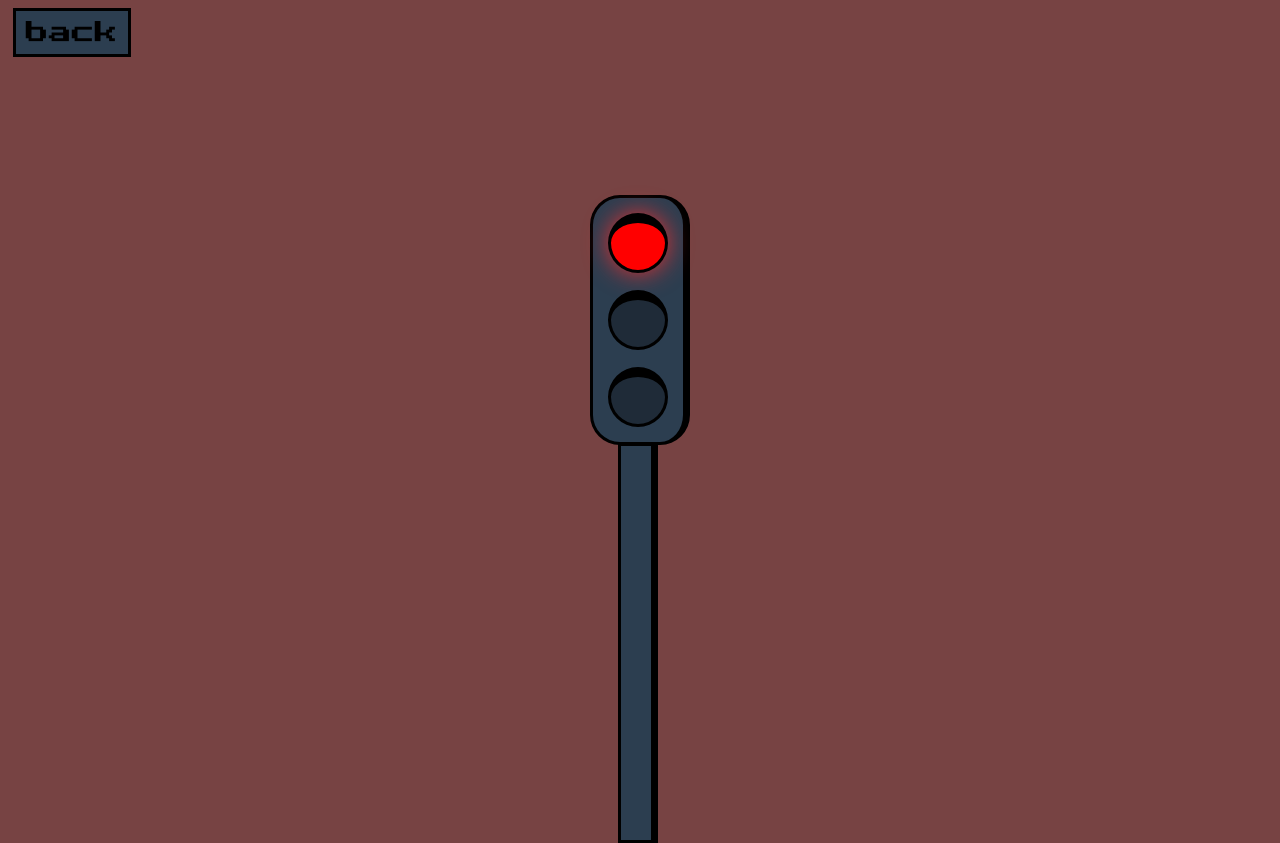
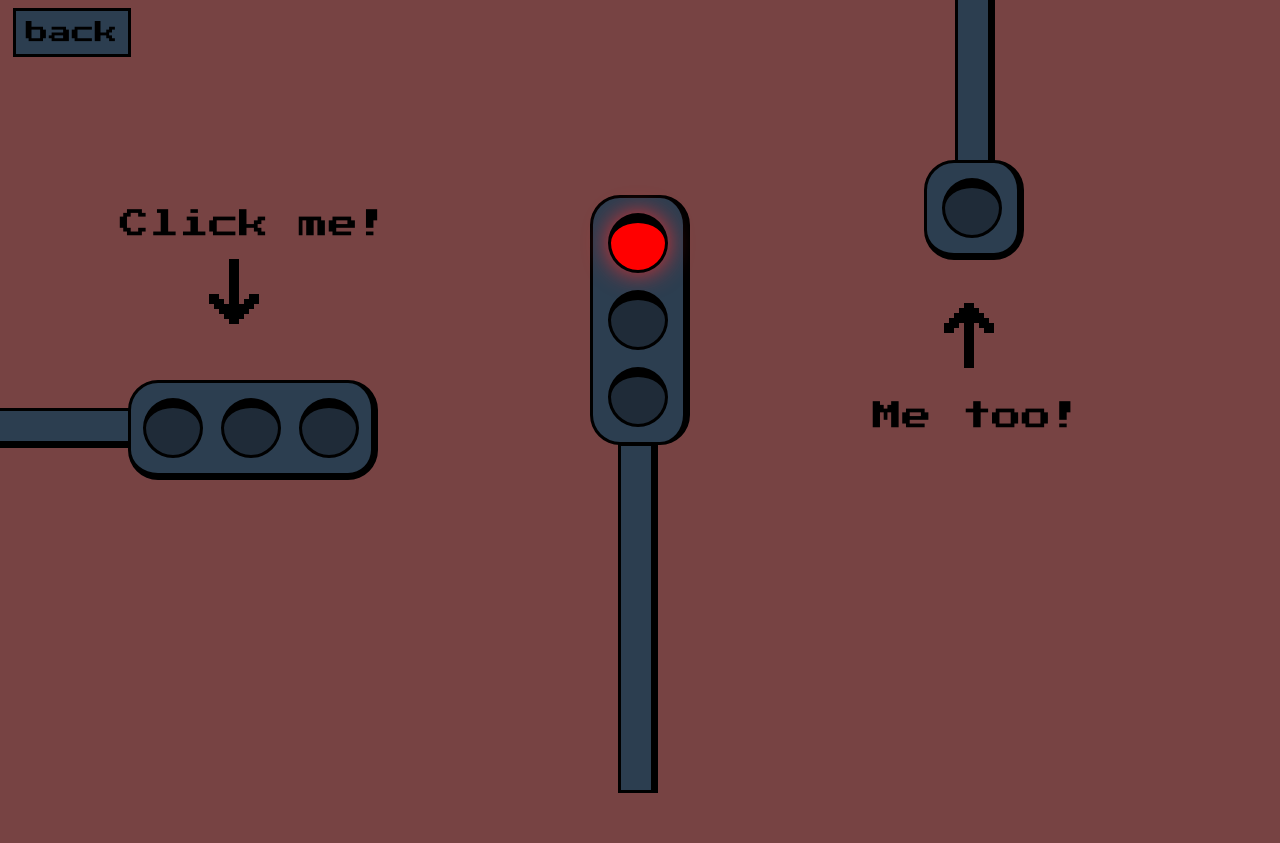
Before and after one commit to GdoubleA/Task-JS-HW-03-, a plain HTML site: page task3/index.html in a window 1280 px wide. After the commit the page ends 800 px from the top, so only its background shows below. Drawn offline with Linux system fonts and the light colour scheme.

Commit message:
trafficL

```diff
--- a/task3/index.html
+++ b/task3/index.html
@@ -1,5 +1,6 @@
 <!DOCTYPE html>
 <html lang="en">
+
 <head>
     <link rel="preconnect" href="https://fonts.googleapis.com">
     <link rel="preconnect" href="https://fonts.gstatic.com" crossorigin>
@@ -8,15 +9,36 @@
     <title>JS-Start. 3 задача</title>
     <link rel="stylesheet" type="text/css" href="style.css">
 </head>
+
 <body>
+    <div class="traficlight">
+        <div id="trafficLight"></div>
+        <div id="trafficLight2"></div>
+        <div id="trafficLight3"></div>
+        <div class="stolb2"></div>
+    </div>
+
+    <div class="img1"><img src="img/arrowdown.svg" alt="arrow"></div>
+    <div class="click1">Click me!</div>
+
     <a href="../index.html"><button class="back">back</button></a>
+
     <div class="svetofor">
         <div class="circle red" color="red"></div>
         <div class="circle" color="yellow"></div>
         <div class="circle" color="green"></div>
-    <div class="stolb"></div>
+        <div class="stolb"></div>
+    </div>
 
+    <div class="odin">
+        <div id="trafficLightE1"></div>
+        <div class="stolb3"></div>
     </div>
-<script src="script.js"></script>
+
+    <div class="click2">Me too!</div>
+    <div class="img2"><img src="img/arrow1.svg" alt="arrow"></div>
+
+    <script src="script.js"></script>
 </body>
+
 </html>
--- a/task3/script.js
+++ b/task3/script.js
@@ -1,3 +1,4 @@
+// Automatic TrafficLight
 const circles = document.querySelectorAll('.circle');
 console.log(circles);
 let activeLight = 0;
@@ -20,6 +21,56 @@ function changeLight() {
 }
 
 
+// Click TrafficLight
+
+const trafficLightEl = document.querySelector('#trafficLight');
+const trafficLightE2 = document.querySelector('#trafficLight2');
+const trafficLightE3 = document.querySelector('#trafficLight3');
+
+
+function makeGreen() {
+    trafficLightEl.style.background = ('green');
+    trafficLightEl.removeEventListener('click', makeGreen);
+    trafficLightEl.addEventListener('click', makeYellow);
+    trafficLightEl.addEventListener('click', () => {
+        trafficLightEl.style.background = ('');
+        trafficLightEl.addEventListener('click', () => {
+            trafficLightE3.style.background = ('red');
+            trafficLightE2.style.background = ('')
+        })
+    })
+}
+
+function makeYellow() {
+    trafficLightE2.style.background = ('yellow');
+    trafficLightE2.removeEventListener('click', makeYellow);
+    trafficLightE2.addEventListener('click', makeRed);
+    trafficLightE2.addEventListener('click', () => {
+        trafficLightE2.style.background = ('');
+        trafficLightE2.addEventListener('click', () => {
+            trafficLightEl.style.background = ('green');
+            trafficLightE3.style.background = ('');
+
+        })
+    })
+}
+
+function makeRed() {
+    trafficLightE3.style.background = ('red');
+    trafficLightE3.removeEventListener('click', makeRed);
+    trafficLightE3.addEventListener('click', makeGreen);
+    trafficLightE3.addEventListener('click', () => {
+        trafficLightE3.style.background = ('');
+        trafficLightE3.addEventListener('click', () => {
+            trafficLightE2.style.background = ('yellow');
+            trafficLightEl.style.background = ('');
+        })
+    })
+}
+
+    trafficLightEl.addEventListener('click', makeGreen);
+    trafficLightE2.addEventListener('click', makeYellow);
+    trafficLightE3.addEventListener('click', makeRed);
 
 
 
@@ -27,47 +78,26 @@ function changeLight() {
 
 
 
+//  One TrafficLight
 
+const trafficLightE1 = document.querySelector('#trafficLightE1');
 
+function Green() {
+    trafficLightE1.style.background = ('green');
+    trafficLightE1.removeEventListener('click', Green);
+    trafficLightE1.addEventListener('click', Yellow);
+}
 
+function Yellow() {
+    trafficLightE1.style.background = ('yellow');
+    trafficLightE1.removeEventListener('click', Yellow);
+    trafficLightE1.addEventListener('click', Red);
+}
 
+function Red() {
+    trafficLightE1.style.background = ('red');
+    trafficLightE1.removeEventListener('click', Red);
+    trafficLightE1.addEventListener('click', Green);
+}
 
-
-
-
-
-
-
-
-
-
-
-
-
-// function makeGreen() {
-//     trafficLightEl.style.background = ('green');
-//     trafficLightEl.removeEventListener('click', makeGreen);
-//     trafficLightEl.addEventListener('click', makeYellow);
-
-//     trafficLightEl.addEventListener('click', makeRed);
-// }
-
-
-
-
-// function makeYellow() {
-//     trafficLightE2.style.background = ('yellow');
-//     trafficLightE2.removeEventListener('click', makeYellow);
-//     trafficLightE2.addEventListener('click', makeRed);
-// }
-
-
-// function makeRed() {
-//     trafficLightE3.style.background = ('red');
-//     trafficLightE3.removeEventListener('click', makeRed);
-//     trafficLightE3.addEventListener('click', makeGreen);
-// }
-
-// trafficLightEl.addEventListener('click', makeGreen);
-// trafficLightE2.addEventListener('click', makeYellow);
-// trafficLightE3.addEventListener('click', makeRed);
+trafficLightE1.addEventListener('click', Green);
--- a/task3/style.css
+++ b/task3/style.css
@@ -22,7 +22,6 @@ body {
     border-radius: 50%;
     border: solid;
     border-top-width: 10px  ;
-
   }
 
 
@@ -43,8 +42,35 @@ body {
   border-right-width: 7px;
 }
 
+.svetofor::before {
+  position: absolute;
+  text-align: center;
+  content: "Don't touch me! I'm automatic. ";
+  top: -30%;
+  width: 500px;
+  color: rgb(255, 0, 0);
+  opacity: 0;
+  animation: myAnimAlarm 1s linear 0s infinite normal forwards;
+}
+
+.svetofor:hover::before {opacity: 1;}
+
+@keyframes myAnimAlarm {
+	0% {
+		transform: scale(1);
+	}
+
+	50% {
+		transform: scale(1.1);
+	}
+
+	100% {
+		transform: scale(1);
+	}
+}
+
 .stolb {
-  height: 400px;
+  height: 350px;
   margin: 230px;
   width: 35px;
   background-color: #2c3e50;
@@ -54,8 +80,6 @@ body {
   position: absolute;
   border: solid;
   border-right-width: 7px;
-
-
 }
 
 .circle.green {
@@ -86,3 +110,169 @@ body {
   background-color: #537496;
   cursor: pointer;
 }
+
+.traficlight {
+  position: absolute;
+  left: 10%;
+  bottom: 40%;
+  background-color: #2c3e50;
+  height: 100px;
+  width: 250px;
+  border-radius: 30px;
+  display:flex;
+  justify-content: center;
+  align-items: center;
+  flex-direction: column;
+  text-align: center;
+  border: solid;
+  border-right-width: 7px;
+  border-bottom-width: 7px;
+  user-select: none;
+  flex-direction:row;
+}
+
+
+#trafficLight, #trafficLight2, #trafficLight3 {
+  width: 60px;
+  height: 60px;
+  border-radius: 50%;
+  background-color: rgba(0, 0, 0, 0.3);
+  display: flex;
+  border: solid;
+  border-top-width: 10px;
+  margin: 9px;
+}
+
+.stolb2 {
+  display: flex;
+  height: 400px;
+  width: 35px;
+  background-color: #2c3e50;
+  justify-content: center;
+  align-items: center;
+  padding: 15px;
+  position: absolute;
+  border: solid;
+  border-right-width: 7px;
+  rotate: 90deg;
+  left: 0%;
+  z-index: -1;
+}
+
+#trafficLightE1 {
+  background-color: rgba(0, 0, 0, 0.3);
+  width: 60px;
+  height: 60px;
+  border-radius: 50%;
+  border: solid;
+  border-top-width: 10px;
+}
+
+.odin {
+  right: 20%;
+  top: 20%;
+  position: absolute;
+  background-color: #2c3e50;
+  height: 100px;
+  width: 100px;
+  border-radius: 30px;
+  border: solid;
+  border-right-width: 7px;
+  border-bottom-width: 7px;
+  display: inline-flex;
+  justify-content: center;
+  align-items: center;
+}
+
+.stolb3 {
+  display: flex;
+  height: 300px;
+  width: 35px;
+  background-color: #2c3e50;
+  justify-content: center;
+  align-items: center;
+  padding: 15px;
+  position: absolute;
+  border: solid;
+  border-right-width: 7px;
+  top: -250%;
+  right: 24%;
+  z-index: -1;
+}
+
+.click1 {
+  position: absolute;
+  display: flex;
+  left: 10%;
+  margin-top: -15%;
+  user-select: none;
+  animation: myAnim 3s linear 0s infinite normal forwards;
+}
+
+.img1 {
+  position: absolute;
+  display: flex;
+  left: 14%;
+  margin-top: -4%;
+  animation: myAnimimg 4s linear 0s infinite normal none;
+}
+
+.click2 {
+  position: absolute;
+  display: flex;
+  right: 16%;
+  margin-top: 15%;
+  user-select: none;
+  animation: myAnim 3s linear 0s infinite normal forwards;
+}
+
+.img2 {
+  position: absolute;
+  display: flex;
+  right: 20%;
+  margin-top: 2%;
+  animation: myAnimimg 4s linear 0s infinite normal none;
+}
+
+@keyframes myAnimimg {
+	0%,
+	100% {
+		transform: translateY(0);
+	}
+
+	10%,
+	30%,
+	50%,
+	70% {
+		transform: translateY(-8px);
+	}
+
+	20%,
+	40%,
+	60% {
+		transform: translateY(8px);
+	}
+
+	80% {
+		transform: translateY(6.4px);
+	}
+
+	90% {
+		transform: translateY(-6.4px);
+	}
+}
+
+
+@keyframes myAnim {
+	0% {
+		transform: scale(1);
+	}
+
+	50% {
+		transform: scale(1.1);
+	}
+
+	100% {
+		transform: scale(1);
+	}
+}
```
Also changed, not shown: task3/img/arrow1.svg (added), task3/img/arrowdown.svg (added).
